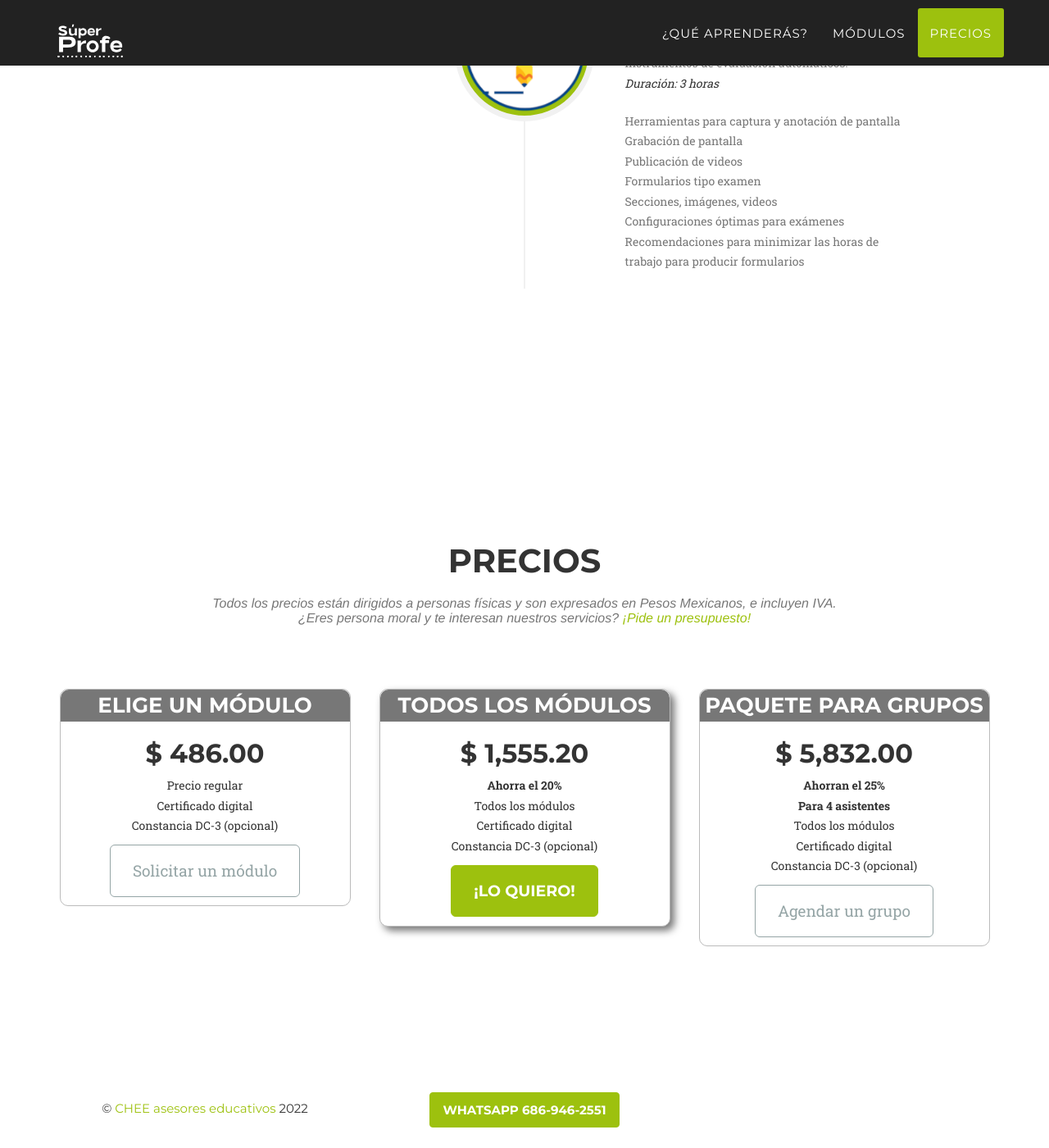
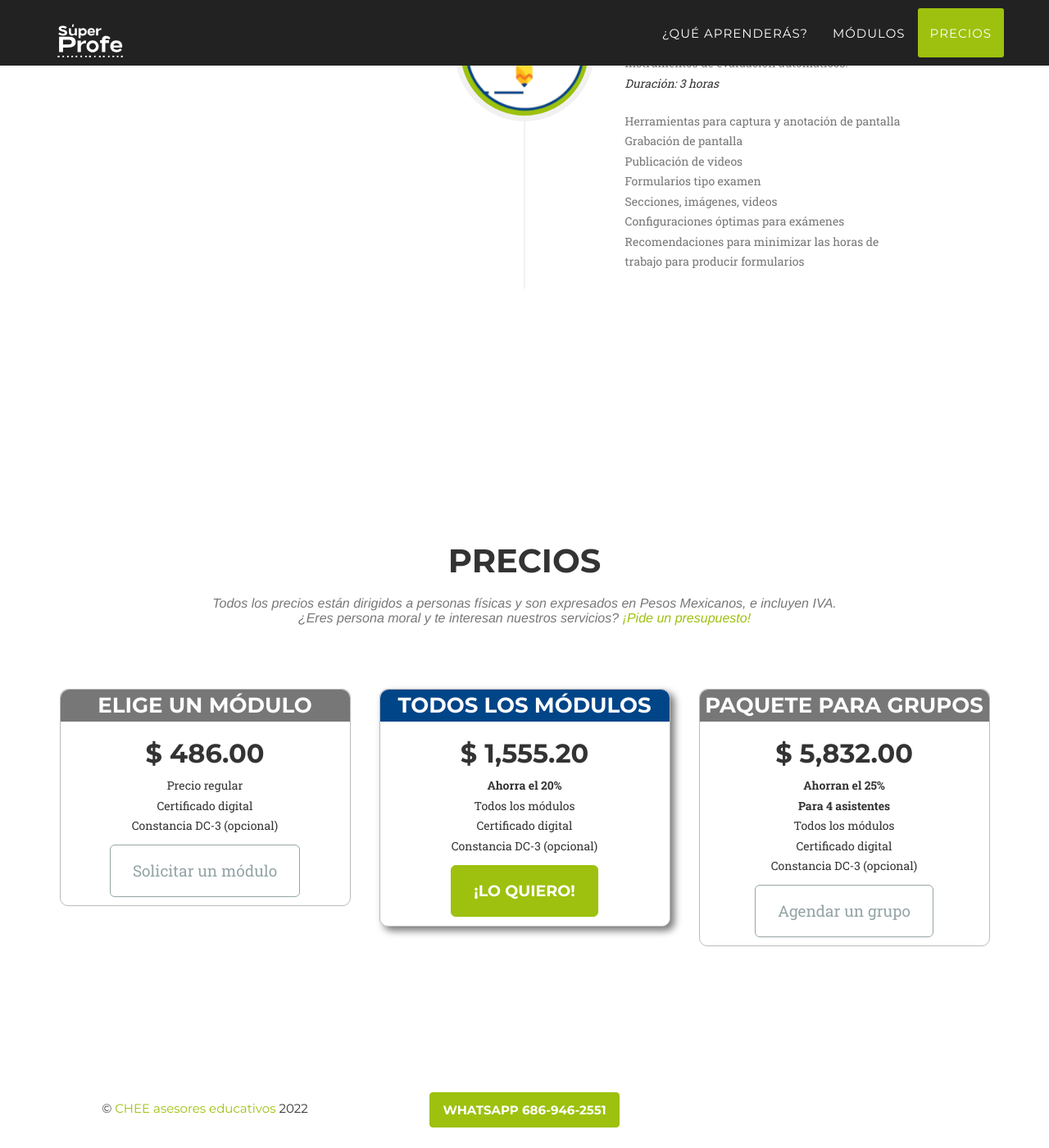
Before and after one commit to camachevaz/superProfe, a Jekyll site: the page built from index.html, in a window 1280 px wide and 1400 px high, scrolled down 3520 px. Shown: the whole window at 82% size. Built offline with Jekyll 4.4.1, drawn with Linux system fonts in a browser that asks for light colours; some web fonts are replaced.

Commit message:
Update agency.css

```diff
--- a/_includes/css/agency.css
+++ b/_includes/css/agency.css
@@ -875,5 +875,6 @@ background-color: #777;
 margin-top: 0;
 padding: .5rem;
 color:#fff;}
+#precios #popular div h3{background-color: #004588;}
 #precios #popular div{background-color: #fff;
 box-shadow: 5px 5px 10px #777;}
```
